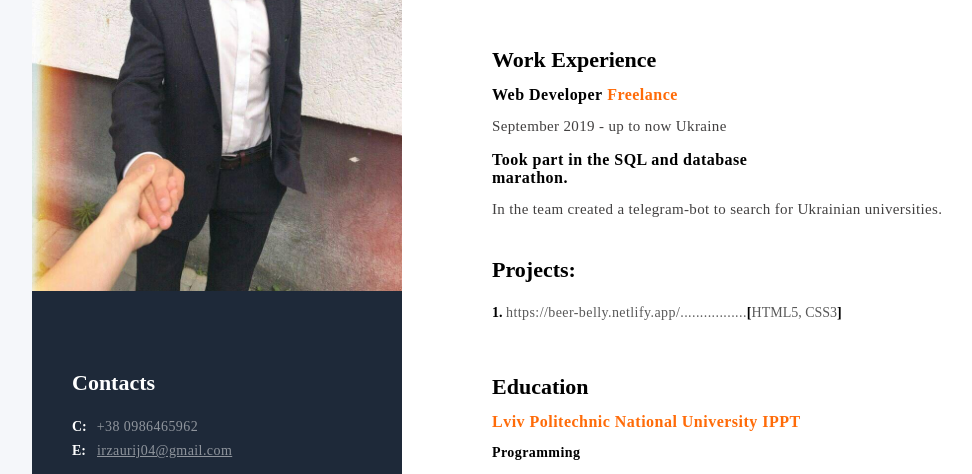
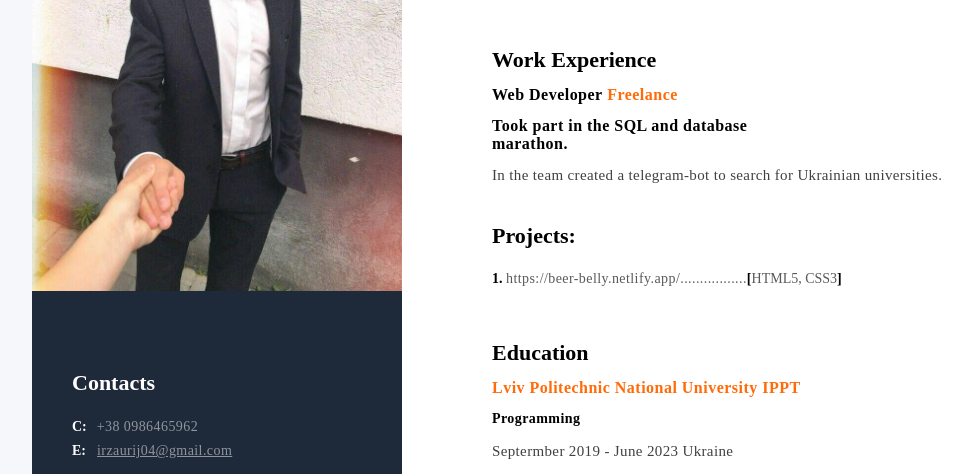
Before and after one commit to Mysterious14/CV, a plain HTML site: page index.html in a window 1280 px wide. Shown: the part 290-764 px from the top of the page, without its empty margins (16-988 px from the left). Drawn offline with Linux system fonts and the light colour scheme.

Commit message:
Update index.html

```diff
--- a/index.html
+++ b/index.html
@@ -41,7 +41,7 @@
         <h2 class="work">Work Experience</h2>
 
         <h3 class="work1">Web Developer<span class="freelance">&nbsp;Freelance</span></h3>
-        <small>September 2019 - up to now  Ukraine</small>
+
         <h3 class="work1">Took part in the SQL and database marathon.</h3>
         <br>
         <small>In the team created a telegram-bot to search for Ukrainian universities.</small>
```
